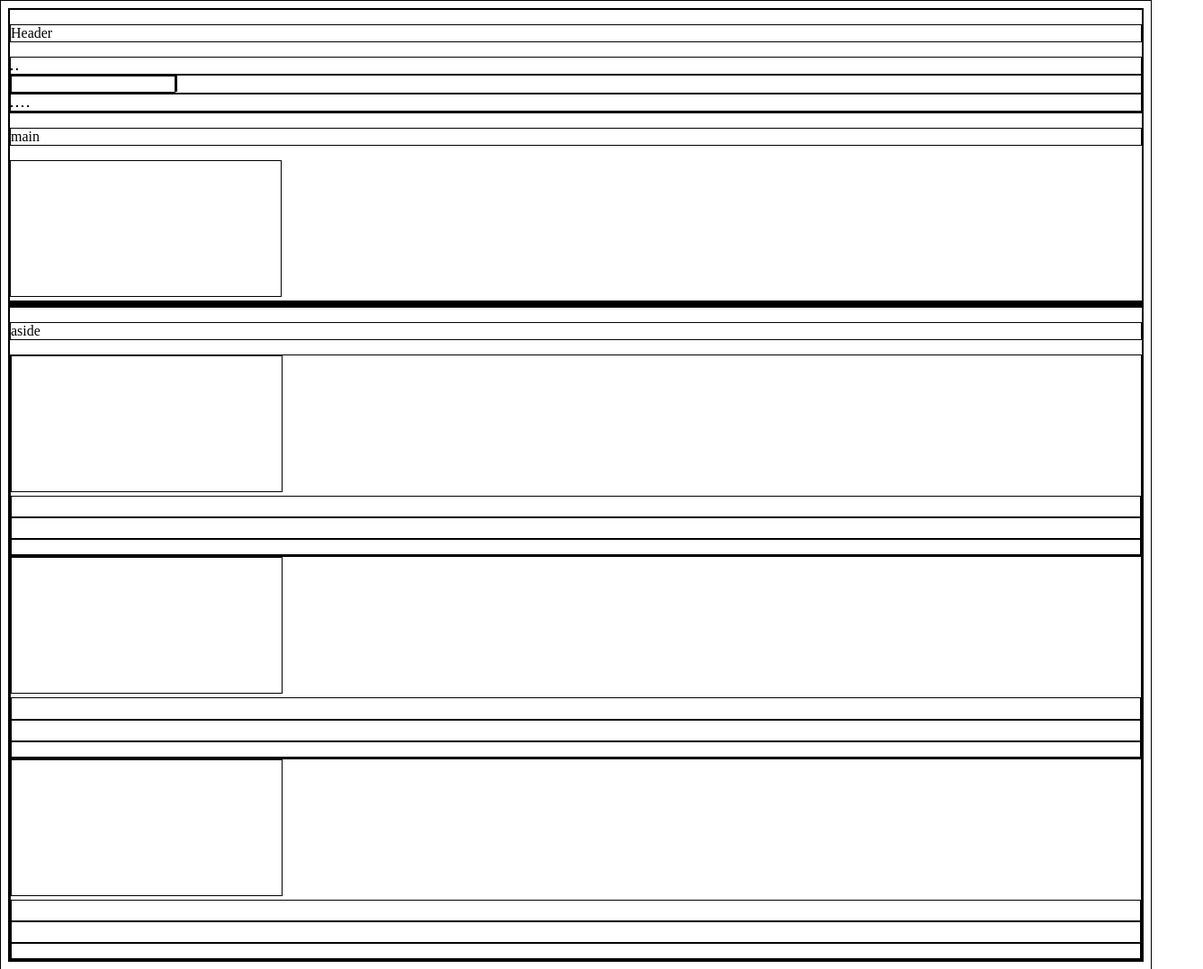
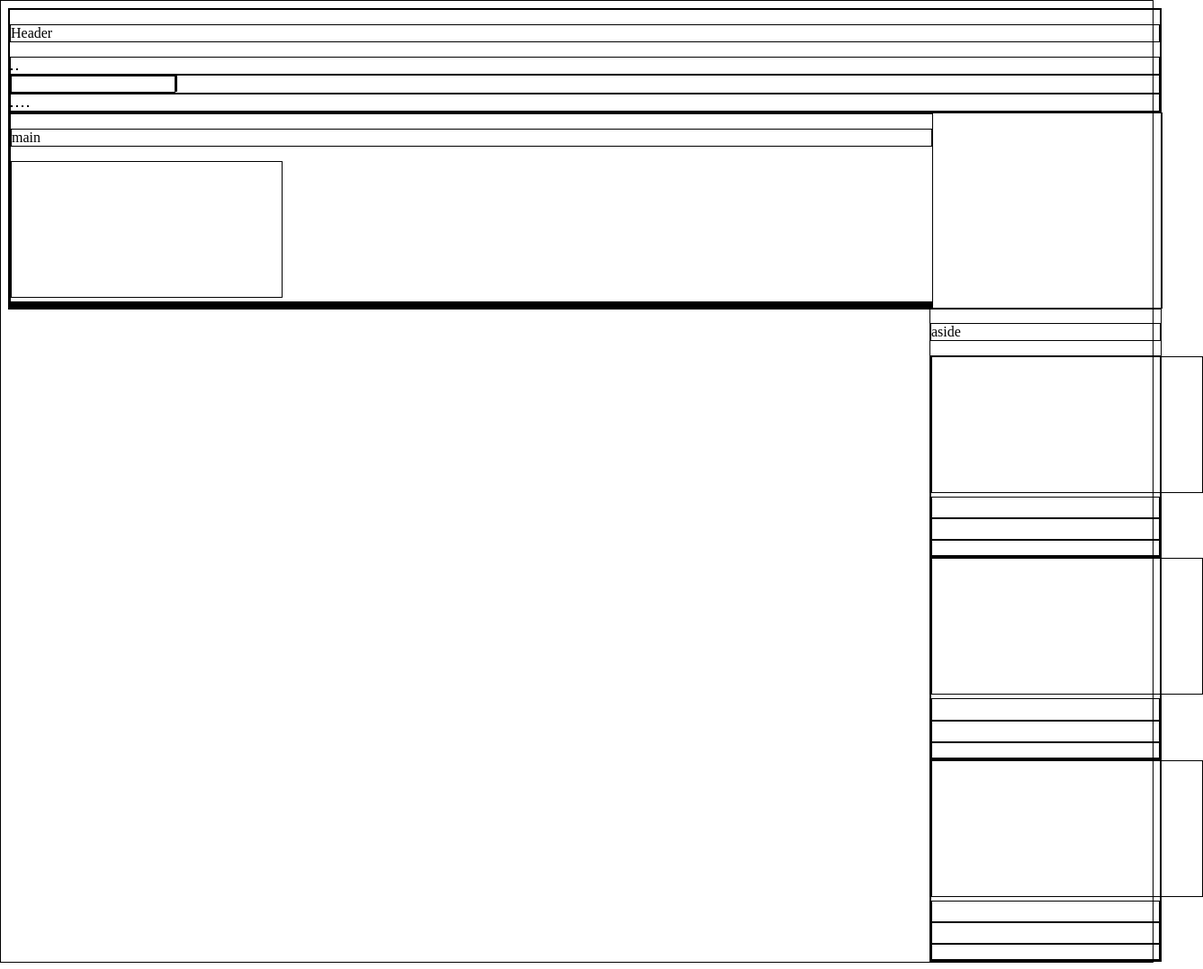
Before and after one commit to trekab/Youtube-Video-Player-Page, a plain HTML site: page index.html in a window 1280 px wide. Shown: the whole page at 90% size, 1337 px wide, since content can reach past the window. Drawn offline with Linux system fonts and the light colour scheme.

Commit message:
Give the main and aside a width.

```diff
--- a/index.html
+++ b/index.html
@@ -22,6 +22,7 @@
       <img src="">
     </div>
   </header>
+  <div class="content">
     <main>
       <p>main</p>
       <video></video>
@@ -53,5 +54,6 @@
         </div>
       </div>
     </aside>
+  </div>
 </body>
 </html>
--- a/styles.css
+++ b/styles.css
@@ -1,3 +1,20 @@
 *{
   border: 1px solid black;
 }
+
+html, body{
+  width: 100%;
+}
+
+main{
+  width: 80%;
+}
+
+aside{
+  width: 20%;
+  float: right;
+}
+
+.content{
+  width: 100%;
+}
```
